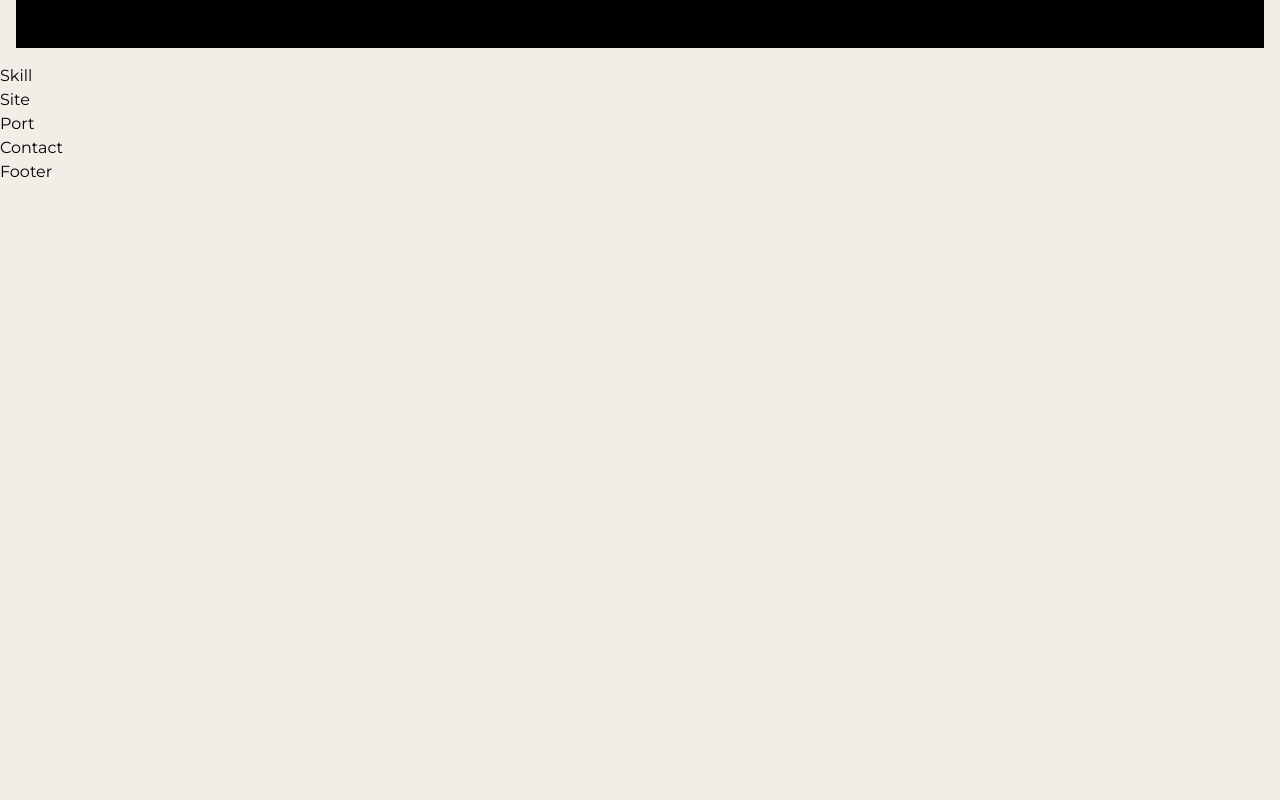
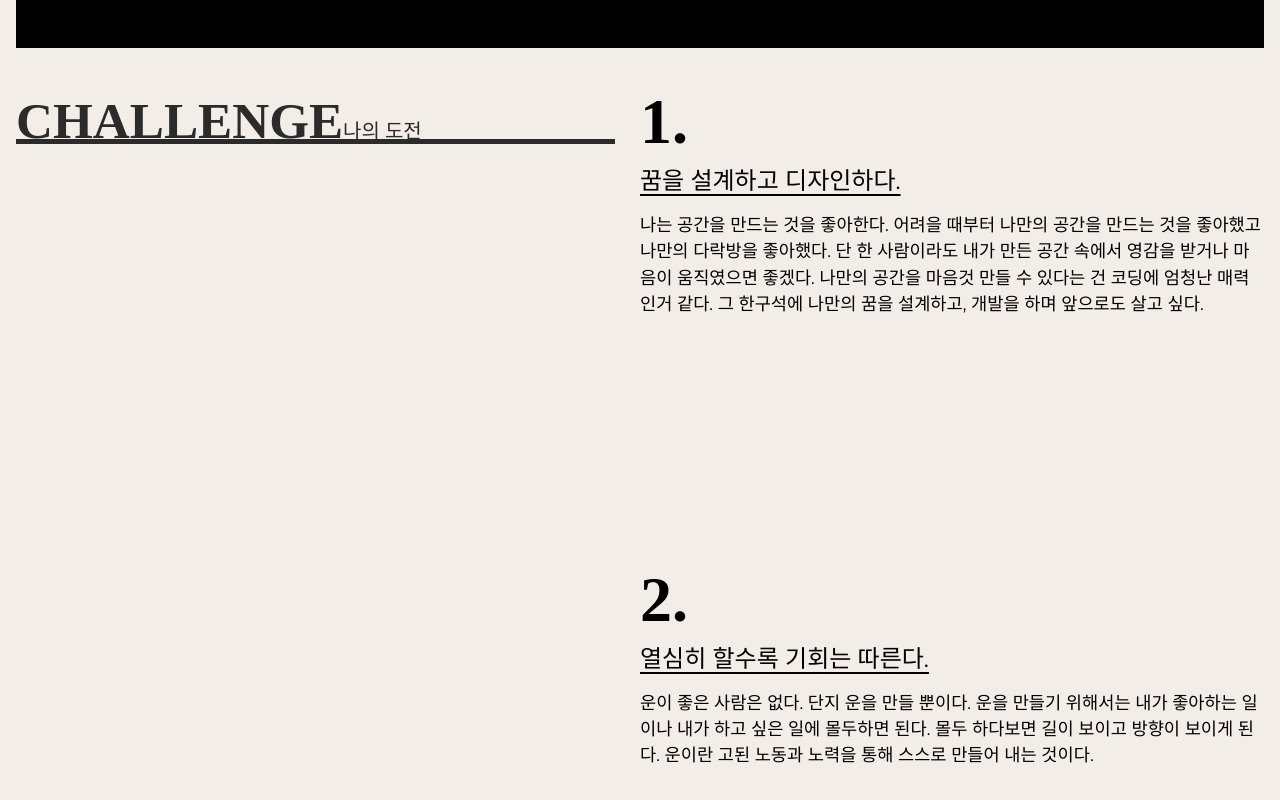
Before and after one commit to subin313/port2023-react, a React (Create React App) app: page / in a window 1280 px wide. Shown: the part 760-1560 px from the top of the page. Before the commit the page ends 944 px from the top, so only its background shows below. Built offline with nearby package versions, Linux system fonts and the light colour scheme; a small style sheet from the web is missing; a web font is replaced by a local one.

Commit message:
😱 스킬 완료

```diff
--- a/src/assets/scss/section/_skill.scss
+++ b/src/assets/scss/section/_skill.scss
@@ -0,0 +1,64 @@
+.skill__inner{
+    padding: 16px;
+    display: flex;
+    justify-content: space-between;
+
+    @media (max-width:800px) {
+        flex-direction: column;
+    }
+
+    .skill__title{
+        position: sticky;
+        top: 70px;
+        left: 0;
+        width: 48%;
+        height: 5vw;
+        font-size: 4vw;
+        font-weight: 900;
+        line-height: 1.6;
+        font-family: var(--mainKor-font);
+        text-transform: uppercase;
+        color: var(--black100);
+        border-bottom: 0.4vw solid var(--black100);
+        @media (max-width:800px) {
+            width: 100%;
+            margin-bottom: 10vw;
+            font-size: 30px;
+            height: auto;
+            top: 68px;
+            background-color: var(--mainBg-color);
+        }
+        em{
+            font-size: 1.25rem;
+            font-weight: 400;
+            line-height: 2;
+        }
+    }
+    .skill__desc{
+        width: 50%;
+
+        @media (max-width:800px) {
+            width: 100%;
+        }
+        span{
+            font-size: 5vw;
+            line-height: 1;
+            font-weight: 900;
+            line-height: 1.3;
+            font-family: var(--mainNum-font);
+        }
+        @media (max-width:800px) {
+            font-size: 20vw;
+        }
+    }
+    h3{
+        font-size: 1.5rem;
+        text-decoration: underline;
+        text-underline-position: under;
+        margin-bottom: 1vw;
+    }
+    p{
+        margin-bottom: 30vh;
+        font-size: 1.1rem;
+    }
+}
--- a/src/assets/scss/style.css
+++ b/src/assets/scss/style.css
@@ -504,4 +504,92 @@
 .intro__lines.bottom .line::nth-child(7) {
   height: 1px;
 }
+
+.skill__inner {
+  padding: 16px;
+  display: -webkit-box;
+  display: -ms-flexbox;
+  display: flex;
+  -webkit-box-pack: justify;
+      -ms-flex-pack: justify;
+          justify-content: space-between;
+}
+
+@media (max-width: 800px) {
+  .skill__inner {
+    -webkit-box-orient: vertical;
+    -webkit-box-direction: normal;
+        -ms-flex-direction: column;
+            flex-direction: column;
+  }
+}
+
+.skill__inner .skill__title {
+  position: -webkit-sticky;
+  position: sticky;
+  top: 70px;
+  left: 0;
+  width: 48%;
+  height: 5vw;
+  font-size: 4vw;
+  font-weight: 900;
+  line-height: 1.6;
+  font-family: var(--mainKor-font);
+  text-transform: uppercase;
+  color: var(--black100);
+  border-bottom: 0.4vw solid var(--black100);
+}
+
+@media (max-width: 800px) {
+  .skill__inner .skill__title {
+    width: 100%;
+    margin-bottom: 10vw;
+    font-size: 30px;
+    height: auto;
+    top: 68px;
+    background-color: var(--mainBg-color);
+  }
+}
+
+.skill__inner .skill__title em {
+  font-size: 1.25rem;
+  font-weight: 400;
+  line-height: 2;
+}
+
+.skill__inner .skill__desc {
+  width: 50%;
+}
+
+@media (max-width: 800px) {
+  .skill__inner .skill__desc {
+    width: 100%;
+  }
+}
+
+.skill__inner .skill__desc span {
+  font-size: 5vw;
+  line-height: 1;
+  font-weight: 900;
+  line-height: 1.3;
+  font-family: var(--mainNum-font);
+}
+
+@media (max-width: 800px) {
+  .skill__inner .skill__desc {
+    font-size: 20vw;
+  }
+}
+
+.skill__inner h3 {
+  font-size: 1.5rem;
+  text-decoration: underline;
+  text-underline-position: under;
+  margin-bottom: 1vw;
+}
+
+.skill__inner p {
+  margin-bottom: 30vh;
+  font-size: 1.1rem;
+}
 /*# sourceMappingURL=style.css.map */
--- a/src/components/Skill.jsx
+++ b/src/components/Skill.jsx
@@ -1,7 +1,39 @@
 import React from "react";
 
+const skillText = [
+    {
+        title:"꿈을 설계하고 디자인하다.",
+        desc:"나는 공간을 만드는 것을 좋아한다. 어려을 때부터 나만의 공간을 만드는 것을 좋아했고 나만의 다락방을 좋아했다. 단 한 사람이라도 내가 만든 공간 속에서 영감을 받거나 마음이 움직였으면 좋겠다. 나만의 공간을 마음것 만들 수 있다는 건 코딩에 엄청난 매력인거 같다. 그 한구석에 나만의 꿈을 설계하고, 개발을 하며 앞으로도 살고 싶다.",
+    },
+    {
+        title:"열심히 할수록 기회는 따른다.",
+        desc:"운이 좋은 사람은 없다. 단지 운을 만들 뿐이다. 운을 만들기 위해서는 내가 좋아하는 일이나 내가 하고 싶은 일에 몰두하면 된다. 몰두 하다보면 길이 보이고 방향이 보이게 된다. 운이란 고된 노동과 노력을 통해 스스로 만들어 내는 것이다.",
+    },
+    {
+        title:"나에게 정직하다.",
+        desc:" 정직은 다른 사람보다 나에게 큰 의미를 부여해야 한다. 자신이 정직하지 않으면 진정으로 원하는 일을 열정적으로 밀고 나갈 수 없다. 마음에서 우러나오는 일을 해야 정직해지며 삶을 더 즐길 줄 알게 된다.",
+    },
+];
+
 const Skill = () => {
-    return <div>Skill</div>;
+    return (
+        <section id="skill">
+            <div className="skill__inner">
+                <h2 className="skill__title">
+                    challenge<em>나의 도전</em>
+                </h2>
+                <div className="skill__desc">
+                    {skillText.map((skill,key)=>(
+                        <div key ={key}>
+                            <span>{key+1}.</span>
+                            <h3>{skill.title}</h3>
+                            <p>{skill.desc}</p>
+                            </div>
+                    ))}
+                </div>
+            </div>
+        </section>
+    );
 };
 
 export default Skill;
```
Also changed, not shown: 1 other file (tests, documents, lock files or other folders).
